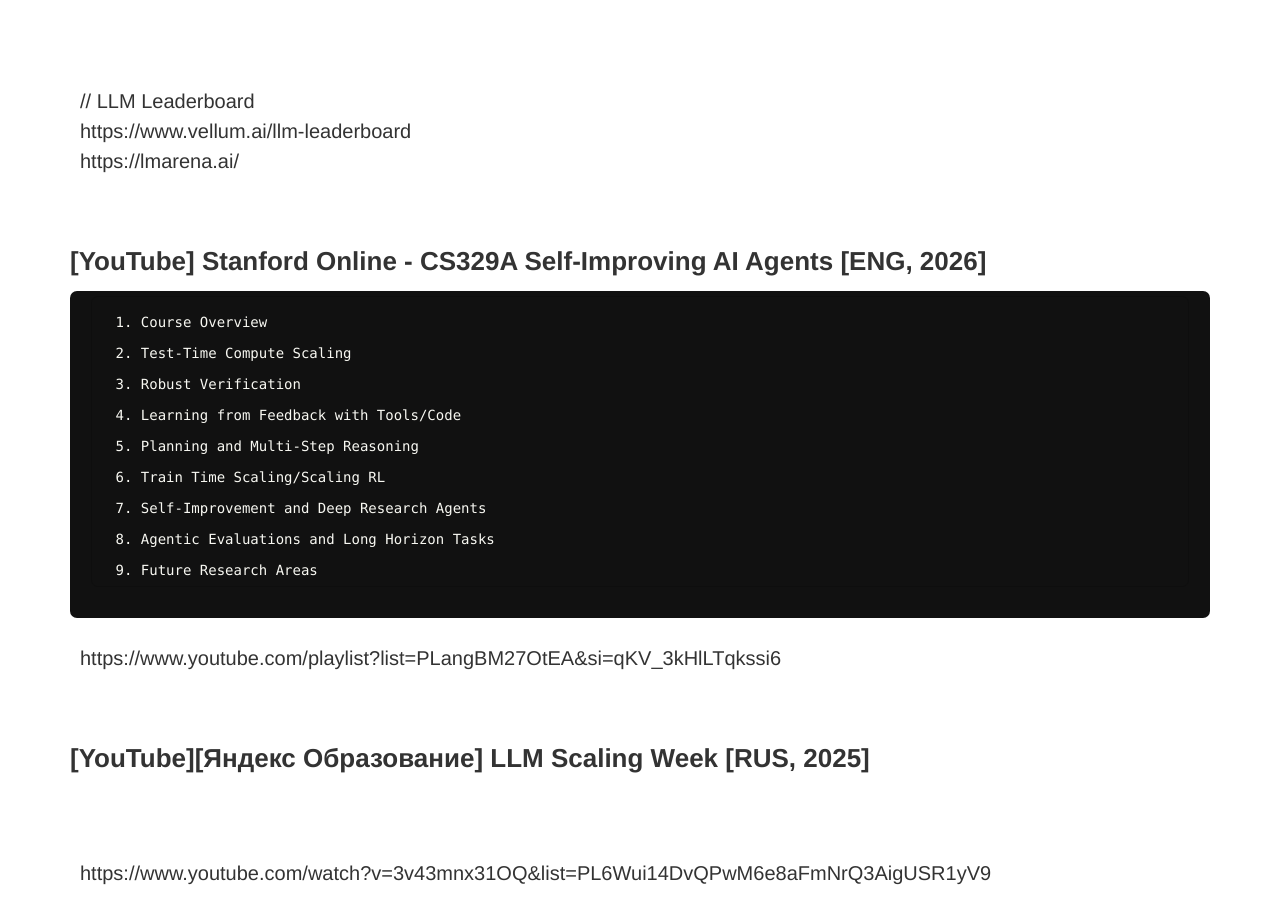
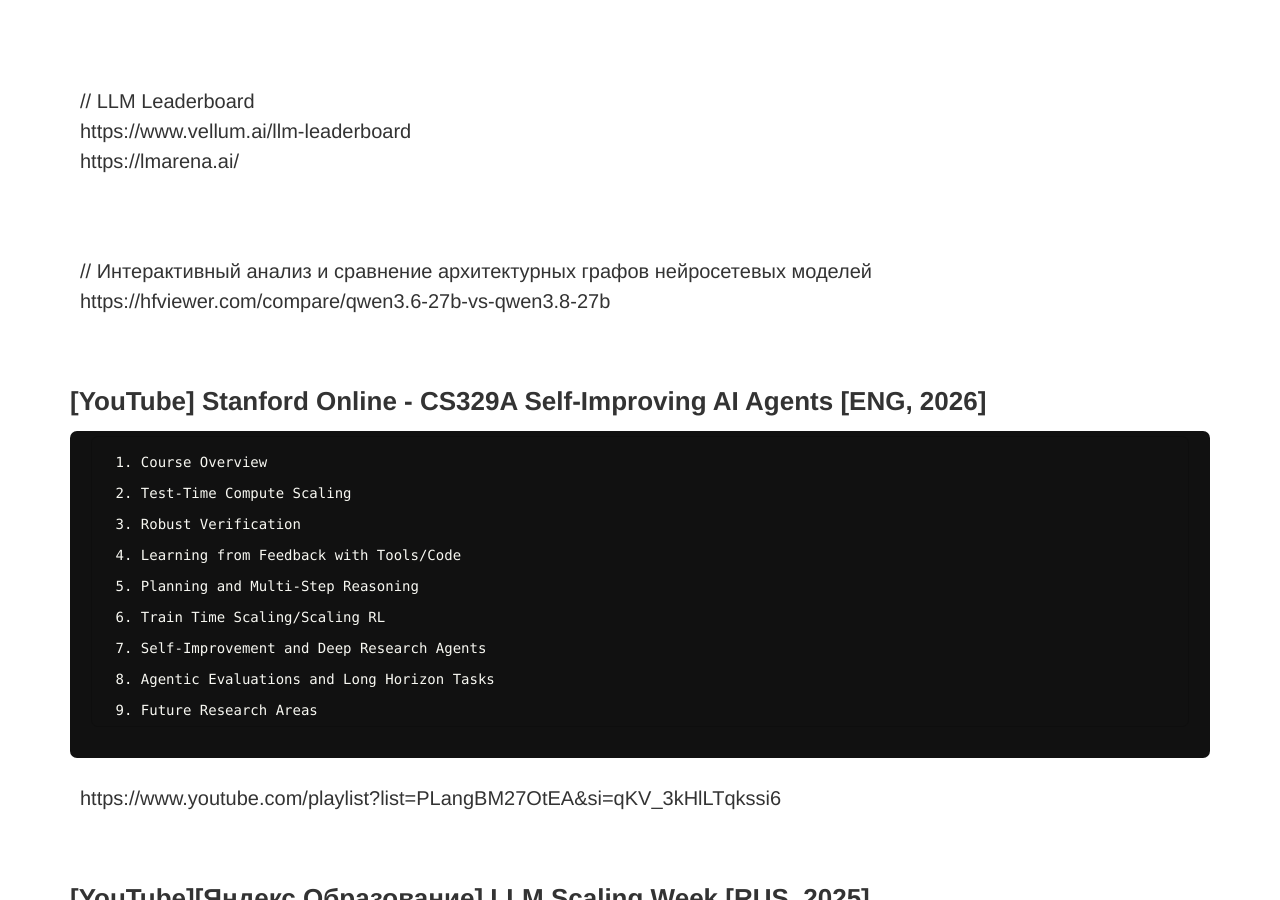
Before and after one commit to webmakaka/docs.llme.ru, a Jekyll site: the page built from website/00-index.md, in a window 1280 px wide and 900 px high, scrolled down 541 px. Built offline with Jekyll 4.4.1, drawn with Linux system fonts in a browser that asks for light colours.

Commit message:
Update 00-index.md

```diff
--- a/website/00-index.md
+++ b/website/00-index.md
@@ -27,6 +27,12 @@ t.me/matematika_org
 // LLM Leaderboard
 https://www.vellum.ai/llm-leaderboard
 https://lmarena.ai/
+
+
+<br/>
+
+// Интерактивный анализ и сравнение архитектурных графов нейросетевых моделей
+https://hfviewer.com/compare/qwen3.6-27b-vs-qwen3.8-27b
 
 
 <br/>
```
